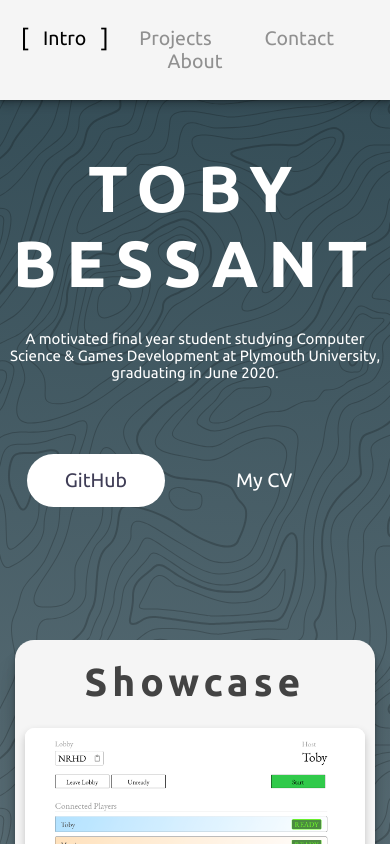
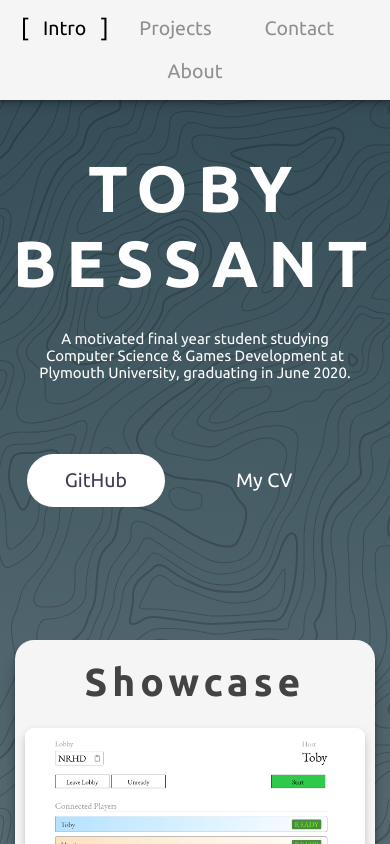
Before and after one commit to tobybessant/tobybessant.github.io, a Vue app: page / in a window 390 px wide. Shown: the top 844 px of the page. Built offline with nearby package versions, Linux system fonts and the light colour scheme; what vue-input-autowidth would draw is missing.

Commit message:
Format updates

```diff
--- a/src/components/AppHeader.vue
+++ b/src/components/AppHeader.vue
@@ -63,6 +63,7 @@ export default {
 
 #subheading {
   max-width: 900px;
+	width: 80%;
   margin: 0 auto;
 }
 </style>
--- a/src/components/PageNav.vue
+++ b/src/components/PageNav.vue
@@ -50,4 +50,11 @@ export default {
 .site-title {
   position: relative;
 }
+
+@media screen and (max-width: 440px) {
+  .nav-buttons a {
+    margin-bottom: 10px;
+    margin-top: 10px;
+  }
+}
 </style>
```
